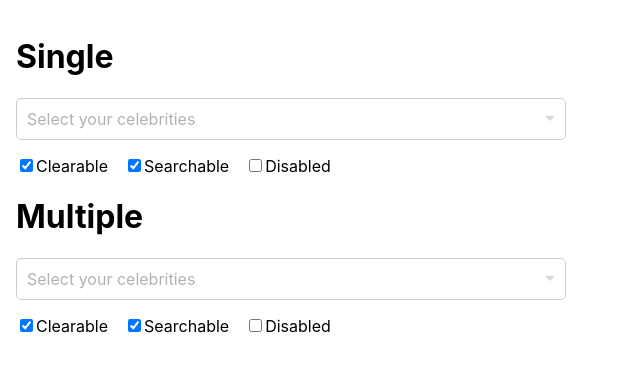
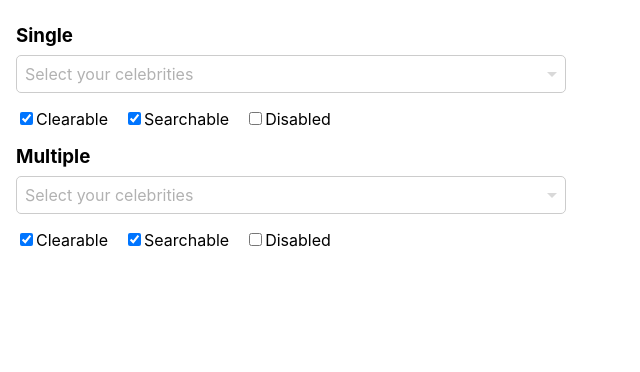
Before and after one commit to dinhlam2000/hive-dropdown, a React (Create React App) app: page / in a window 1280 px wide. Shown: the top 372 px of the page, without its empty margins (0-640 px from the left). Built offline with nearby package versions, Linux system fonts and the light colour scheme.

Commit message:
everything works

```diff
--- a/src/App.css
+++ b/src/App.css
@@ -2,9 +2,14 @@
   align-items: flex-start;
   display: flex;
   flex-direction: column;
-  margin: 1rem;
+  margin: 0.5rem 0 0.5rem 1rem;
 }
 
 .select-control-wrapper {
   margin-top: 1rem;
 }
+
+.title-break {
+  margin-top: 1rem;
+  margin-bottom: 0.5rem;
+}
--- a/src/App.tsx
+++ b/src/App.tsx
@@ -1,6 +1,5 @@
 // Components
 import SelectControl from "./components/SelectControl/SelectControl";
-import Tabs, { Tab } from "./components/Tabs/Tabs";
 
 // CSS
 import "./App.css";
@@ -9,36 +8,15 @@ import "./App.css";
 import { options as MultiSelectOption } from "./constants/MultiSelectOptions";
 
 function App() {
-  // const tabItems: Tab[] = [
-  //   {
-  //     title: "Multiple Selected Option Tab",
-  //     content: (
-  //       <Select
-  //         options={MultiSelectOption}
-  //         title="Select your celebrities"
-  //         isMulti
-  //       />
-  //     ),
-  //   },
-  //   {
-  //     title: "Single Selected Option Tab",
-  //     content: (
-  //       <Select
-  //         options={MultiSelectOption}
-  //         title="Select your favorite celebrity"
-  //       />
-  //     ),
-  //   },
-  // ];
   return (
     <div className="wrapper">
-      <h1>Single</h1>
+      <h3 className="title-break">Single</h3>
       <SelectControl
         options={MultiSelectOption}
         title="Select your celebrities"
       />
 
-      <h1>Multiple</h1>
+      <h3 className="title-break">Multiple</h3>
       <SelectControl
         options={MultiSelectOption}
         title="Select your celebrities"
--- a/src/components/Select/MultiSelect/MultiSelectDropdown.css
+++ /dev/null
@@ -1,11 +0,0 @@
-.selected-options-container {
-  display: flex;
-  flex-wrap: wrap;
-  width: 100%;
-}
-
-.selected-option-value .remove-option {
-  cursor: pointer;
-  font-size: 15px;
-  color: gray;
-}
--- a/src/components/Select/MultiSelect/MultiSelectDropdown.tsx
+++ b/src/components/Select/MultiSelect/MultiSelectDropdown.tsx
@@ -1,7 +1,6 @@
 import { useRef, useEffect, useCallback, useState } from "react";
 import { SelectOptionsProps } from "../Select";
 // CSS
-import "./MultiSelectDropdown.css";
 import "../Select.css";
 
 // Types
@@ -64,10 +63,11 @@ function MultiSelectDropdown({
           );
         }
         setSearchTerm("");
+        console.log("optiopn", option, newOptions);
         return newOptions;
       });
     },
-    [setSelectedOptions, removeSelectedOption]
+    [setSelectedOptions, removeSelectedOption, setSearchTerm]
   );
 
   const toggleDropdownOpen = useCallback(
@@ -99,9 +99,9 @@ function MultiSelectDropdown({
 
   useEffect(() => {
     const handleClickAway = (event: MouseEvent) => {
-      setSearchTerm("");
       if (isDropdownOpen && selectOptionsRef.current) {
         if (!selectOptionsRef.current.contains(event.target as Node)) {
+          setSearchTerm("");
           setIsDropdownOpen(false);
         }
       }
@@ -136,7 +136,7 @@ function MultiSelectDropdown({
             return (
               <div
                 key={"selected-option-" + option.value}
-                className="selected-option-value"
+                className={`selected-option-value selected-option-value-multiple`}
               >
                 {option.label}
                 <span
--- a/src/components/Select/Select.css
+++ b/src/components/Select/Select.css
@@ -58,7 +58,7 @@
   flex-direction: row;
   align-items: center;
   justify-content: space-between;
-  padding: 10px;
+  padding: 0.5rem;
   border-radius: 5px;
   border: 1px solid #ccc;
   cursor: pointer;
@@ -98,9 +98,25 @@
   border-radius: 5px;
   position: relative;
 }
+.selected-option-value-multiple {
+  padding: 2px 0 2px 5px;
+}
+
+.selected-option-value .remove-option {
+  border-radius: 2px;
+  padding-left: 4px;
+  padding-right: 4px;
+  box-sizing: border-box;
+}
 
 .selected-option-value .remove-option:hover {
   background-color: lightcoral;
+}
+
+.selected-options-container {
+  display: flex;
+  flex-wrap: wrap;
+  width: 100%;
 }
 
 .select-arrow-down {
--- a/src/components/Select/SingleSelect/SingleSelectDropdown.tsx
+++ b/src/components/Select/SingleSelect/SingleSelectDropdown.tsx
@@ -35,9 +35,11 @@ function SingleSelectDropdown({
   );
 
   const handleSelectedOption = useCallback(
-    (option: Option) =>
+    (option: Option) => {
       // Handling selected option for single select is more simple since we will just change the selectedOption state value
-      setSelectedOption(option),
+      setSelectedOption(option);
+      setSearchTerm("");
+    },
     [setSelectedOption]
   );
 
@@ -48,9 +50,9 @@ function SingleSelectDropdown({
 
   useEffect(() => {
     const handleClickAway = (event: MouseEvent) => {
-      setSearchTerm("");
       if (isDropdownOpen && selectOptionsRef.current) {
         if (!selectOptionsRef.current.contains(event.target as Node)) {
+          setSearchTerm("");
           setIsDropdownOpen(false);
         }
       }
@@ -79,11 +81,13 @@ function SingleSelectDropdown({
       ref={selectOptionsRef}
     >
       <div className="select-control" onClick={toggleDropdownOpen}>
+        {!searchTerm.length && !selectedOption && (
+          <div className="select-title">{title}</div>
+        )}
+        <div className="selected-options-container">
           {selectedOption ? (
             <div className="selected-option-value">{selectedOption.label}</div>
-        ) : (
-          !searchTerm.length && <div className="select-title">{title}</div>
-        )}
+          ) : null}
           {isSearchable && (
             <input
               type="text"
@@ -92,6 +96,7 @@ function SingleSelectDropdown({
               className="select-search"
             />
           )}
+        </div>
         <div className="select-symbol">
           {isClearable && selectedOption ? (
             <span
@@ -106,7 +111,8 @@ function SingleSelectDropdown({
       </div>
       {isDropdownOpen && (
         <div className="select-options">
-          {options.map((option) => {
+          {filteredOptions.length > 0 ? (
+            filteredOptions.map((option) => {
               return (
                 <div
                   key={option.value}
@@ -118,7 +124,12 @@ function SingleSelectDropdown({
                   {option.label}
                 </div>
               );
-          })}
+            })
+          ) : (
+            <label className="select-option select-option-no-option">
+              No options
+            </label>
+          )}
         </div>
       )}
     </div>
--- a/src/components/SelectControl/SelectControl.tsx
+++ b/src/components/SelectControl/SelectControl.tsx
@@ -1,4 +1,5 @@
 import { useState } from "react";
+
 // Type
 import Select, { SelectOptionsProps } from "../Select/Select";
 
--- a/src/constants/MultiSelectOptions.tsx
+++ b/src/constants/MultiSelectOptions.tsx
@@ -10,10 +10,11 @@ export const options: Option[] = [
   { value: "Donald Trump", label: "Donald Trump" },
   { value: "Joe Biden", label: "Joe Biden" },
   { value: "Brad Pitt", label: "Brad Pitt" },
-  { value: "Angelina Joli", label: "Angelina Jolie" },
-  { value: "Leonardo DiCaprio", label: "Leonardo DiCaprio" },
+  { value: "Angelina Ha", label: "Angelina Ha" },
+  { value: "Leonardo Tran", label: "Leonardo Tran" },
   { value: "Jennifer Aniston", label: "Jennifer Aniston" },
-  { value: "George Clooney", label: "George Clooney" },
+  { value: "George Floyd", label: "George Floyd" },
+  { value: "George Washington", label: "George Washington" },
 ];
 
 export const celebritiesOption: Option[] = Array.from(
```
Also changed, not shown: src/components/Tabs/Tabs.tsx (deleted, +0 -39 lines), src/components/Tabs/Tabs.css (deleted). Lines whose indentation alone changed are shown as unchanged.
